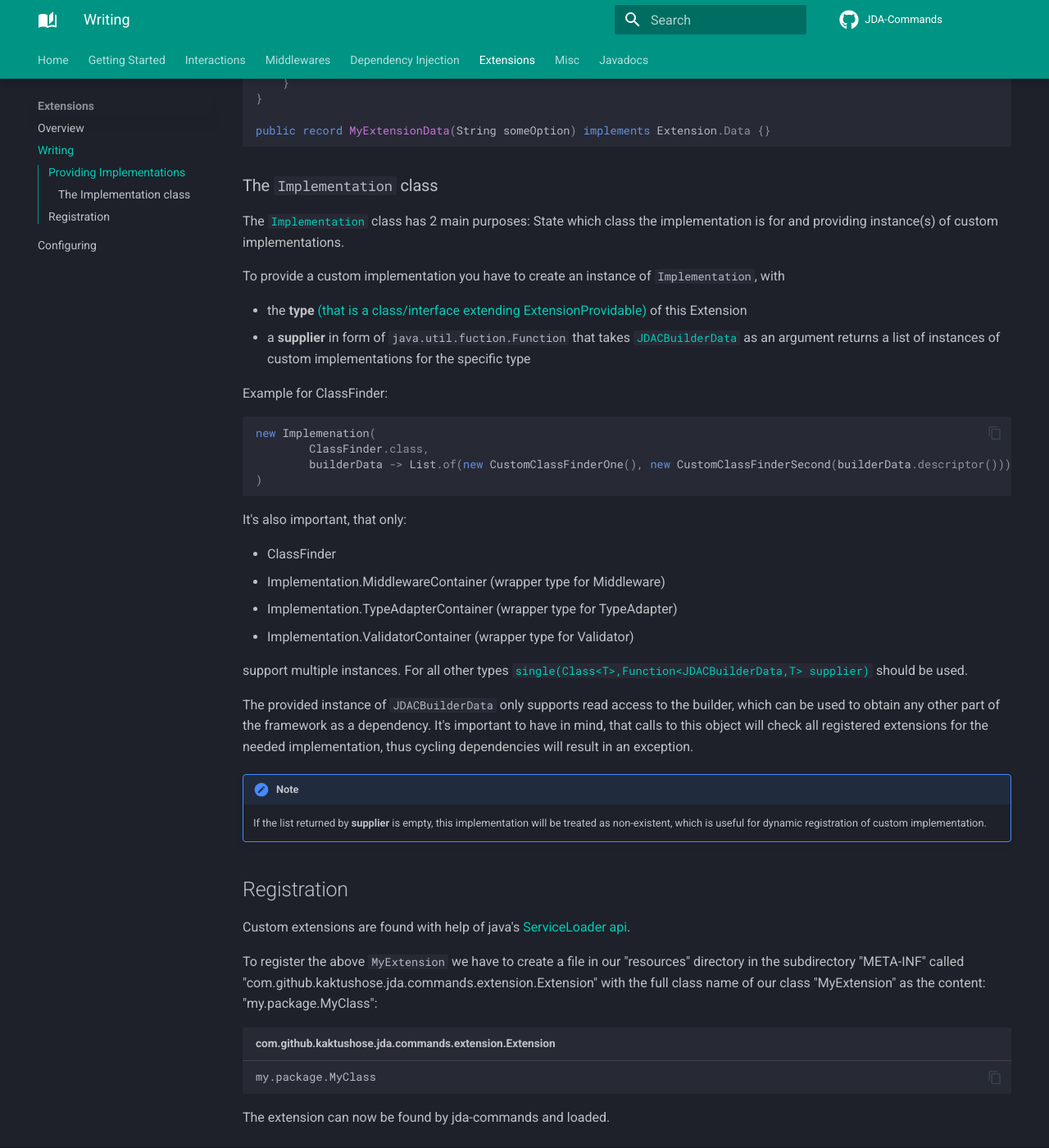
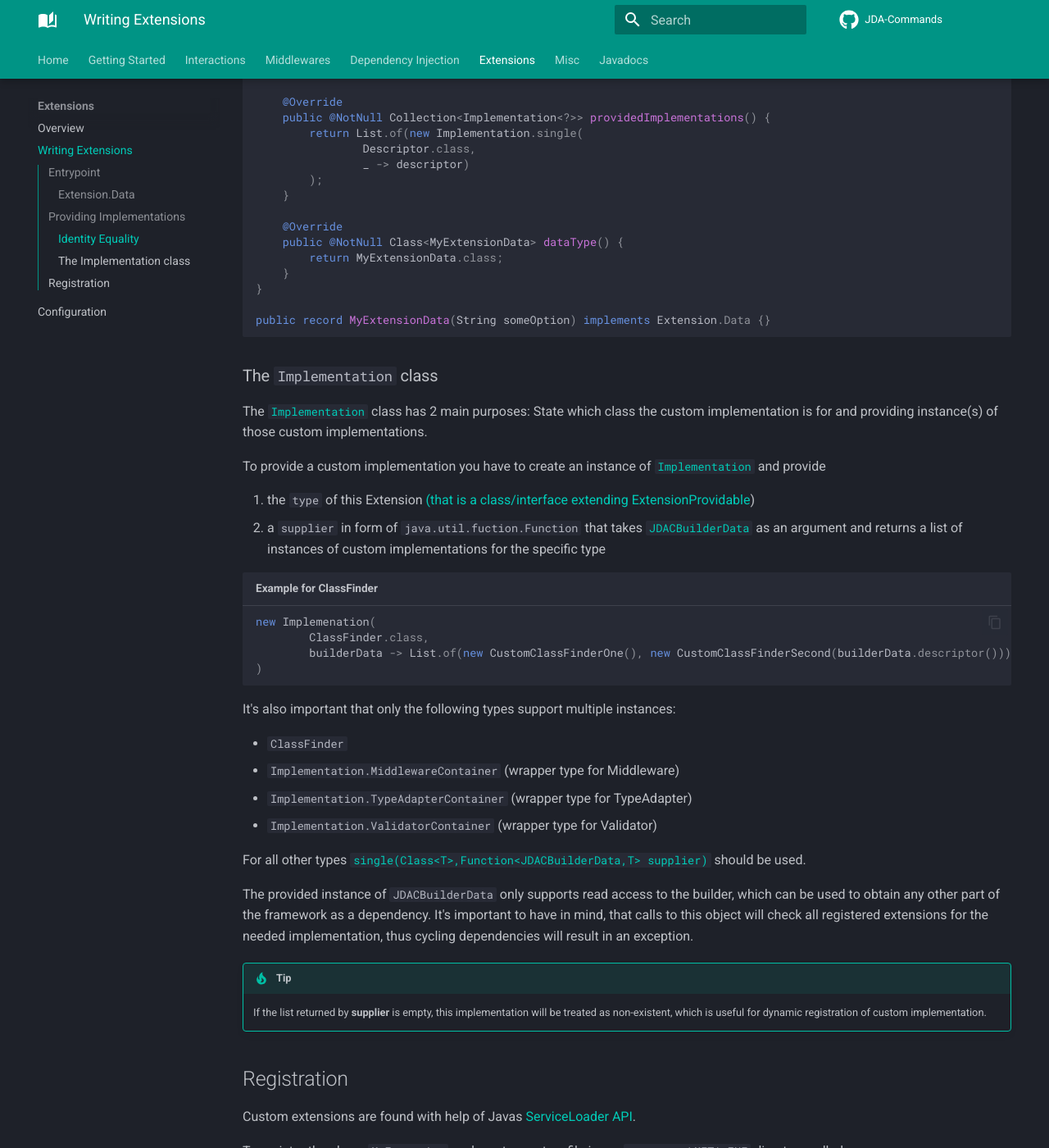
Before and after one commit to Kaktushose/jda-commands, an MkDocs documentation site: the page built from docs/extension/writing.md, in a window 1280 px wide and 1400 px high, scrolled down 2457 px. Shown: the whole window at 82% size. Built offline with MkDocs 1.6.1 and Material for MkDocs 9.7.7, drawn with Linux system fonts in a browser that asks for light colours; comment, search, counter and statistics services are not loaded; some of the changed text lies outside the part shown.

Commit message:
update wiki

````diff
--- a/docs/extension/writing.md
+++ b/docs/extension/writing.md
@@ -1,16 +1,21 @@
-# Writing an extension
-The main component of the extension api is the so called
+# Writing an Extension
+
+## Entrypoint
+
+The entrypoint of the Extension API is the so called
 [`Extension`](https://kaktushose.github.io/jda-commands/javadocs/latest/io.github.kaktushose.jda.commands.core/com/github/kaktushose/jda/commands/extension/Extension.html)
-interface, which your extension's "entry class" must implement:
+interface, which your extensions _"entry class"_ must implement:
 
 ```java
 public class MyExtension implements Extension<?> {}
 ```
 
-Furthermore, each entry class must override `Extension`'s `init(T data)` method,
-which will be called when loading the extension. It can be used to configure extension specific options with help of
+### `Extension.Data`
+
+Furthermore, each entry class must override the [`Extension#init(T data)`](https://kaktushose.github.io/jda-commands/javadocs/latest/io.github.kaktushose.jda.commands.core/com/github/kaktushose/jda/commands/extension/Extension.html#init(T)) method,
+which will be called when JDA-Commands loads the extension. It can be used to configure extension specific options with help of
 an own implementation of
-[`Extension.Data`](https://kaktushose.github.io/jda-commands/javadocs/development/io.github.kaktushose.jda.commands.core/com/github/kaktushose/jda/commands/extension/Extension.Data.html)
+[`Extension.Data`](https://kaktushose.github.io/jda-commands/javadocs/development/io.github.kaktushose.jda.commands.core/com/github/kaktushose/jda/commands/extension/Extension.Data.html).
 
 ```java
 public class MyExtension implements Extension<Void> {
@@ -88,11 +92,15 @@
 public record MyExtensionData(String someOption) implements Extension.Data {}
 ```
 
-It's **very important to know** that `providedImplementations()` and the supplier of `Implementation` will be called multiple times during jda-commands startup!
+### Identity Equality
+!!! warning
+    `providedImplementations()` and the supplier of `Implementation` will be called
+    multiple times during JDA-Commands startup!
 
-Thus, `providedImplementations()` must always return the same enumeration of `Implementations`s
-and that, if the identity equality is important, the supplier of `Implementation` always return the same instances.
-Jda-commands doesn't rely on identity equality, but you might have fields that store information in that class.
+Thus, `providedImplementations()` must always return the same enumeration of `Implementation`s. If the identity
+equality is important, the supplier of `Implementation` must also always return the same instances.
+
+JDA-Commands doesn't rely on identity equality, but you might have fields that store information in that class.
 It should, of course, be the same instance then each time.
 
 `MyExtension` could look something like this in that case:
@@ -129,31 +137,31 @@
 
 ### The `Implementation` class
 The [`Implementation`](https://kaktushose.github.io/jda-commands/javadocs/latest/io.github.kaktushose.jda.commands.core/com/github/kaktushose/jda/commands/extension/Implementation.html)
-class has 2 main purposes: State which class the implementation is for and providing instance(s) of custom implementations.
+class has 2 main purposes: State which class the custom implementation is for and providing instance(s) of those custom implementations.
 
-To provide a custom implementation you have to create an instance of `Implementation`, with
+To provide a custom implementation you have to create an instance of [`Implementation`](https://kaktushose.github.io/jda-commands/javadocs/latest/io.github.kaktushose.jda.commands.core/com/github/kaktushose/jda/commands/extension/Implementation.html) and provide
 
-- the **type** [(that is a class/interface extending ExtensionProvidable)](#providing-implementations) of this Extension
-- a **supplier** in form of `java.util.fuction.Function` that takes
+1. the `type` of this Extension [(that is a class/interface extending ExtensionProvidable](#providing-implementations))
+2. a `supplier` in form of `java.util.fuction.Function` that takes
   [`JDACBuilderData`](https://kaktushose.github.io/jda-commands/javadocs/latest/io.github.kaktushose.jda.commands.core/com/github/kaktushose/jda/commands/extension/JDACBuilderData.html)
-  as an argument returns a list of instances of custom implementations for the specific type
+  as an argument and returns a list of instances of custom implementations for the specific type
 
-Example for ClassFinder:
-```java
+
+```java title="Example for ClassFinder"
 new Implemenation(
         ClassFinder.class,
         builderData -> List.of(new CustomClassFinderOne(), new CustomClassFinderSecond(builderData.descriptor()))
 )
 ```
 
-It's also important, that only:
+It's also important that only the following types support multiple instances:
 
-- ClassFinder
-- Implementation.MiddlewareContainer (wrapper type for Middleware)
-- Implementation.TypeAdapterContainer (wrapper type for TypeAdapter)
-- Implementation.ValidatorContainer (wrapper type for Validator)
+- `ClassFinder`
+- `Implementation.MiddlewareContainer` (wrapper type for Middleware)
+- `Implementation.TypeAdapterContainer` (wrapper type for TypeAdapter)
+- `Implementation.ValidatorContainer` (wrapper type for Validator)
 
-support multiple instances. For all other types
+For all other types
 [`single(Class<T>,Function<JDACBuilderData,T> supplier)`](https://kaktushose.github.io/jda-commands/javadocs/latest/io.github.kaktushose.jda.commands.core/com/github/kaktushose/jda/commands/extension/Implementation.html#single(java.lang.Class,java.util.function.Function))
 should be used.
 
@@ -161,19 +169,29 @@
 part of the framework as a dependency. It's important to have in mind, that calls to this object will check all registered
 extensions for the needed implementation, thus cycling dependencies will result in an exception.
 
-!!! note
+!!! tip
     If the list returned by **supplier** is empty, this implementation will be treated as non-existent,
     which is useful for dynamic registration of custom implementation.
 
 ## Registration
-Custom extensions are found with help of java's [ServiceLoader api](https://docs.oracle.com/javase/8/docs/api/java/util/ServiceLoader.html).
+Custom extensions are found with help of Javas [ServiceLoader API](https://docs.oracle.com/javase/8/docs/api/java/util/ServiceLoader.html).
 
-To register the above `MyExtension` we have to create a file in our "resources" directory in the subdirectory "META-INF" called
-"com.github.kaktushose.jda.commands.extension.Extension" with the full class name of our class "MyExtension" as the content:
-"my.package.MyClass":
+To register the above `MyExtension` we have to create a file in our `resources\META-INF` directory called
+`com.github.kaktushose.jda.commands.extension.Extension`.
 
-```text title="com.github.kaktushose.jda.commands.extension.Extension"
-my.package.MyClass
+```
+src
+└── main
+    └── resources
+        └── META-INF
+            └── com.github.kaktushose.jda.commands.extension.Extension
 ```
 
-The extension can now be found by jda-commands and loaded.
+The full class name of our class `MyExtension` (e.g. `my.package.MyExtension`) must be the content of this file.
+
+!!! example
+    ```text title="com.github.kaktushose.jda.commands.extension.Extension"
+    my.package.MyExtension
+    ```
+
+The extension can now be found and loaded by JDA-Commands.
--- a/mkdocs.yml
+++ b/mkdocs.yml
@@ -90,8 +90,8 @@
   - Dependency Injection: di.md
   - Extensions:
       - Overview: extension/overview.md
-      - Writing: extension/writing.md
-      - Configuring: extension/configuring.md
+      - Writing Extensions: extension/writing.md
+      - Configuration: extension/configuring.md
   - Misc:
       - Customizing Error Messages: misc/error-messages.md
       - Embed API: misc/embeds.md
````
Also changed, not shown: other parts of docs/extension/writing.md (+13 -14 lines), docs/extension/configuring.md (+7 -6 lines), docs/extension/overview.md (+5 -5 lines).
